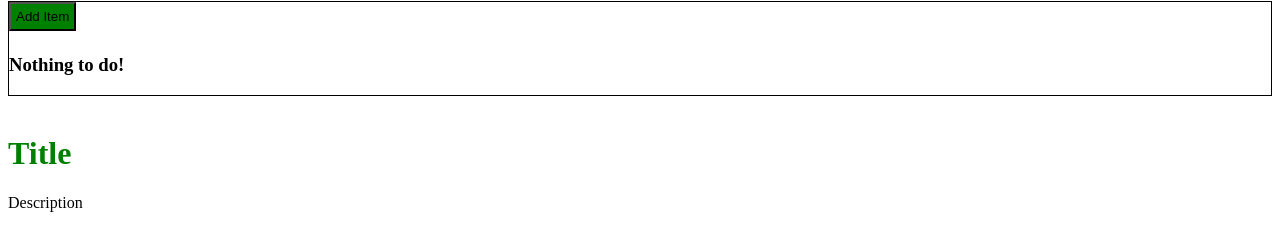
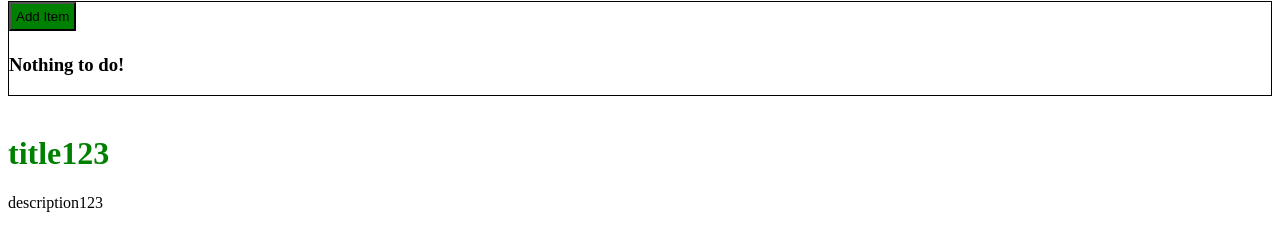
Before and after one commit to elenbaab/react-testing, a React (Vite) app: page / in a window 1280 px wide. Shown: the part 436-686 px from the top of the page. Built offline with nearby package versions, Linux system fonts and the light colour scheme.

Commit message:
updating css + prop testing component

```diff
--- a/src/assets/ButtonComponent.css
+++ b/src/assets/ButtonComponent.css
@@ -7,7 +7,7 @@
 .button_component_count{
     font-size: 24px;
     color: #333;
-    margin-bottom: 5px;
+    margin-bottom: 4px;
 }
 
 .button_component_count:hover{
--- a/src/assets/MenuComponent.css
+++ b/src/assets/MenuComponent.css
@@ -5,7 +5,7 @@
 }
 
 .menu_list{
-    font-size: 25px;
+    font-size: 26px;
     color: blueviolet;
 }
 
--- a/src/assets/PropsTestingComponent.jsx
+++ b/src/assets/PropsTestingComponent.jsx
@@ -15,7 +15,7 @@ export function PropsFunction(props) {
 export function PropsComponent() {
   return (
     <>
-      <PropsFunction title="Title" description="Description" />
+      <PropsFunction title="title123" description="description123" />
     </>
   );
 }
--- a/src/assets/ToDoListComponent.css
+++ b/src/assets/ToDoListComponent.css
@@ -18,3 +18,7 @@
 }
 
 /*udate this css*/
+
+.item-input{
+    color: blue;
+}
```
